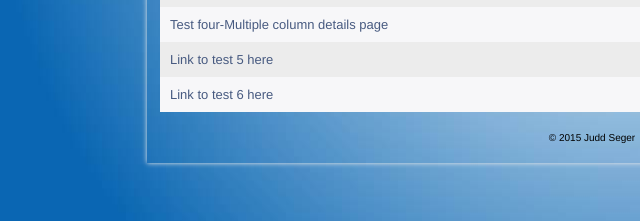
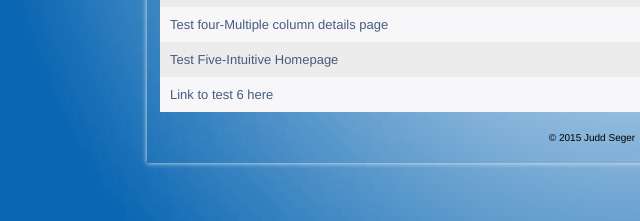
Before and after one commit to JJSeger/JJSeger.github.io, a plain HTML site: page index.html in a window 1280 px wide. Shown: the part 576-797 px from the top of the page, 0-640 px from the left. Drawn offline with Linux system fonts and the light colour scheme.

Commit message:
adding Test Five-Intuitive Homepage
adding Test Five-Intuitive Homepage

```diff
--- a/index.html
+++ b/index.html
@@ -56,7 +56,7 @@
              <td><a href="#">Link to test results 4</a></td>
           </tr>
           <tr class="odd">
-             <td><a href="#">Link to test 5 here</a></td>
+             <td><a href="https://usabilityhub.com/do/65a8b0210b47/2376">Test Five-Intuitive Homepage</a></td>
              <td><a href="#">Link to test results 5</a></td>
           </tr>
           <!-- start link -->
```
